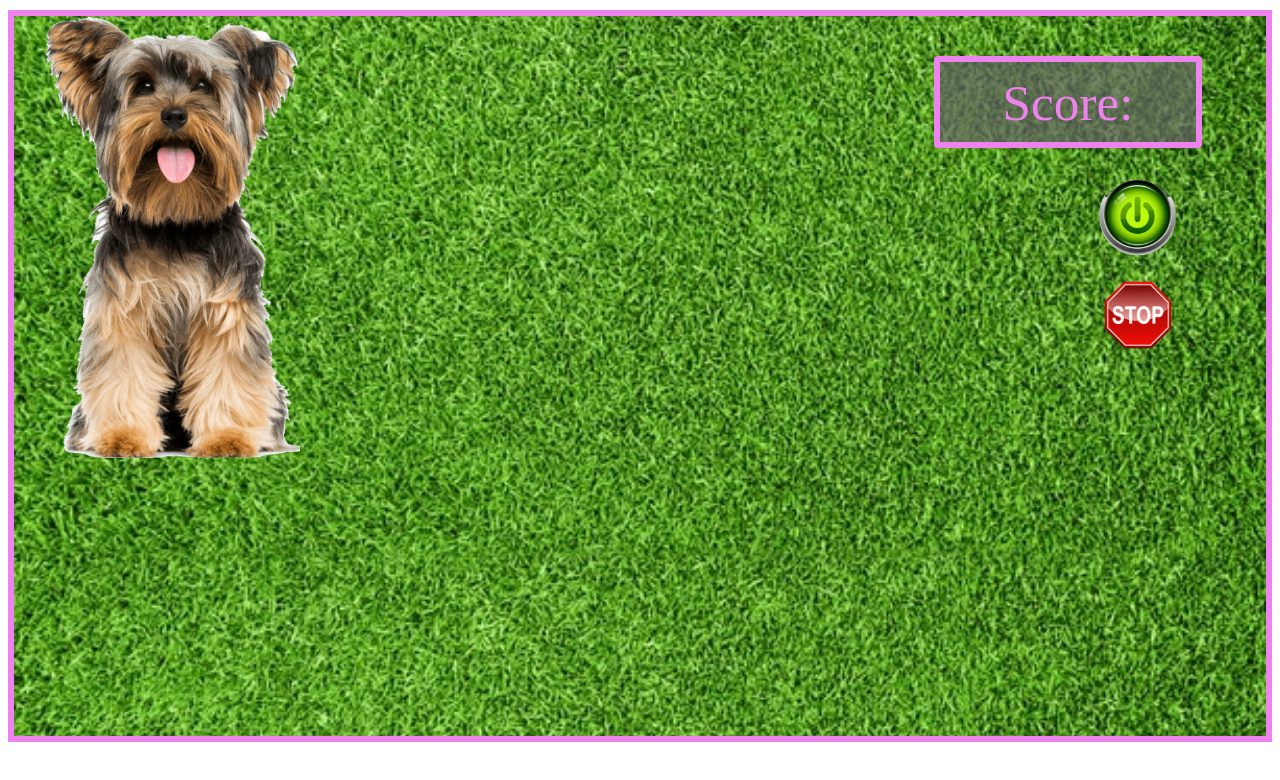
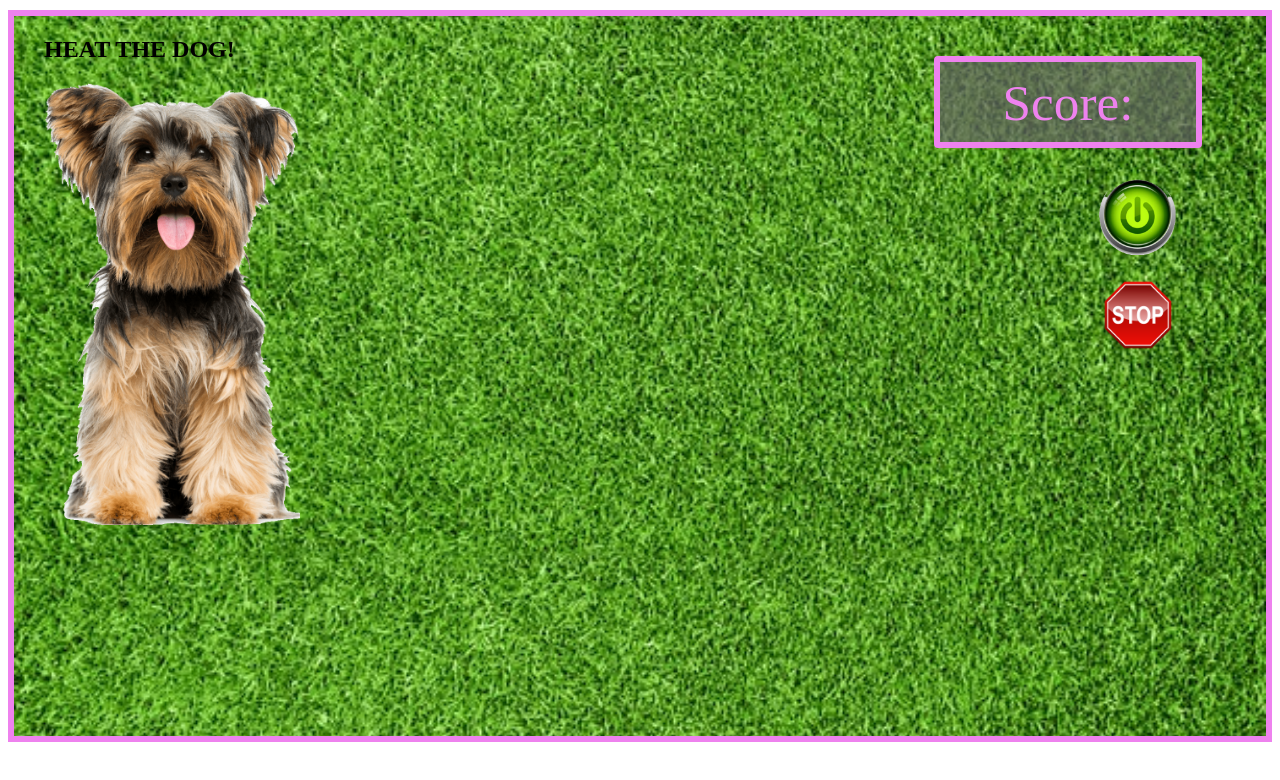
Before and after one commit to VladimirKoshovec/dog, a plain HTML site: page index.html in a window 1280 px wide. Drawn offline with Linux system fonts and the light colour scheme.

Commit message:
Update index.html

```diff
--- a/index.html
+++ b/index.html
@@ -8,14 +8,8 @@
     <link rel="stylesheet" href="./style.css">
 </head>
 <body>
-    <!-- <p style="display:flex; align-items: center; justify-content: center;">My First JS Form</p>
-    <form class="myform">
-        <label title="Input some text">Input some text
-            <input type="text" id="data-userimport">
-        </label>
-        <button type="button" id="data-formbutton">Ok</button>
-    </form> -->
     <div class="frame" id="data-frame">
+    <h2>HEAT THE DOG!</h2>
      <div class="score">Score:<p id="data-score"></p></div>
       <div class="buttons">
 
```
